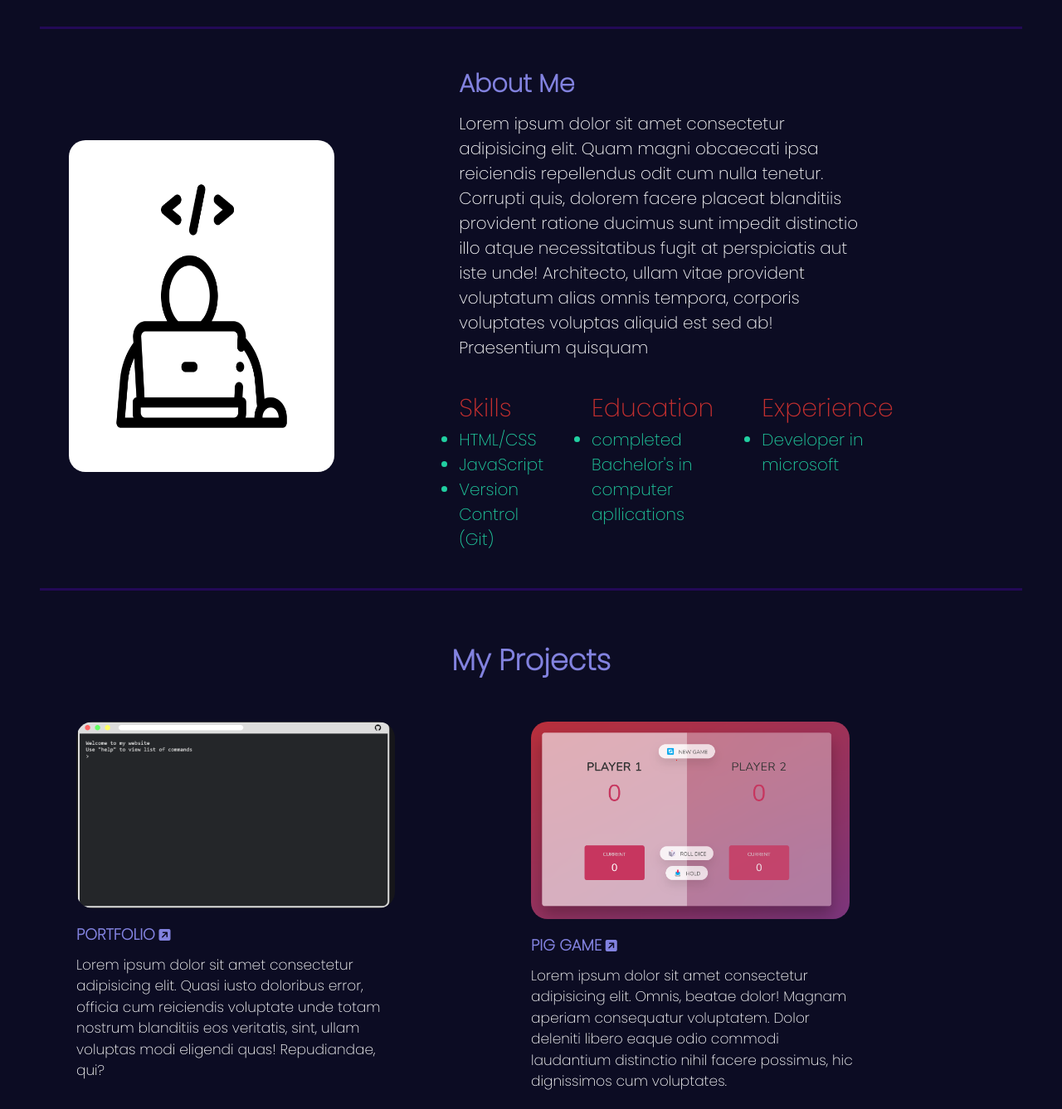
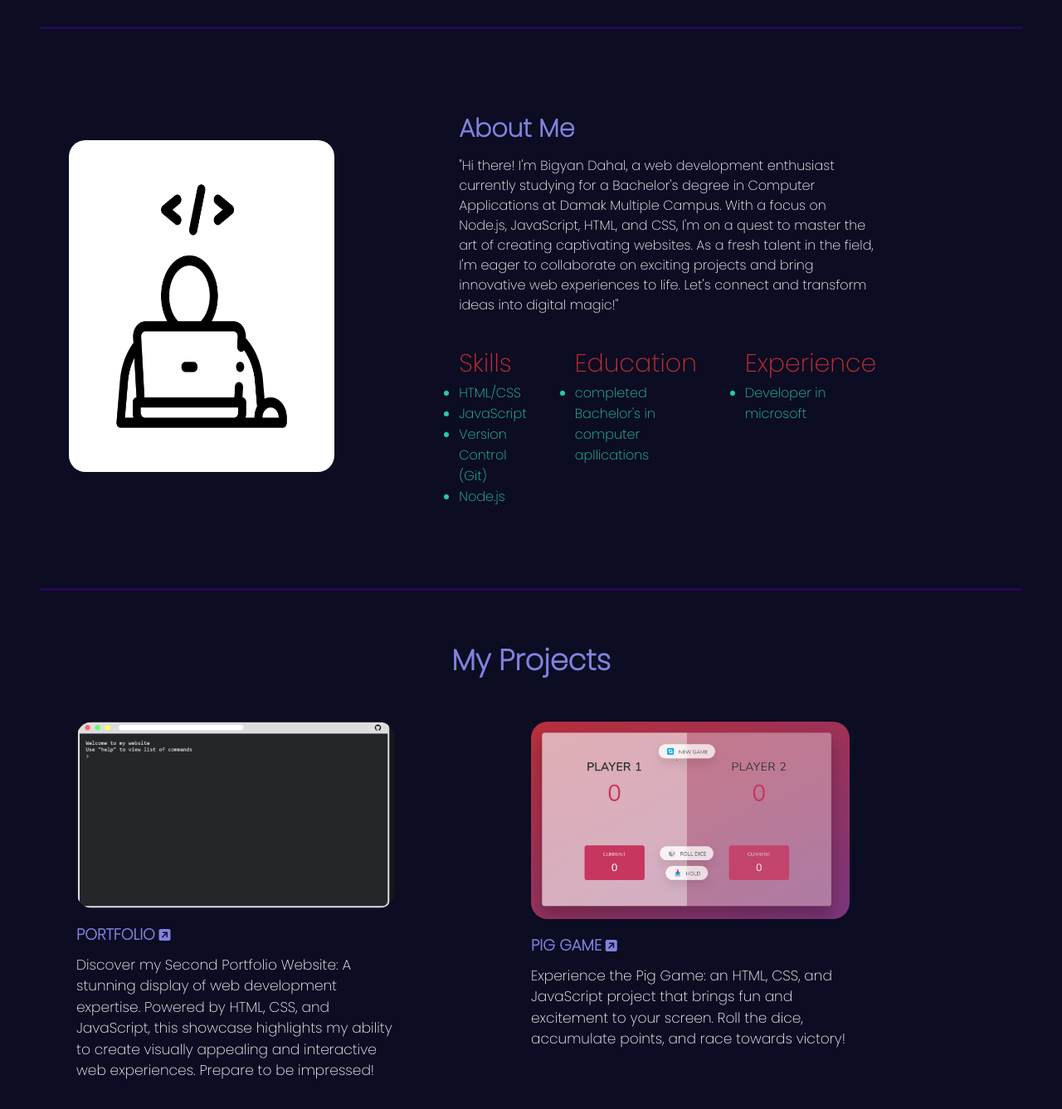
Before and after one commit to Bigyan-009/assignments, a plain HTML site: page projects/portfolio/index.html in a window 1280 px wide. Shown: the part 660-1997 px from the top of the page at 83% size. Drawn offline with Linux system fonts and the light colour scheme.

Commit message:
minor changes in description

```diff
--- a/projects/portfolio/css/style.css
+++ b/projects/portfolio/css/style.css
@@ -119,14 +119,14 @@ hr {
   position: relative;
 }
 .tab-titles ul li {
-  font-size: 20px;
+  font-size: 16px;
   color: rgb(33, 207, 161);
 }
 .tab-titles p {
   font-size: 30px;
 }
 .about-description {
-  font-size: 20px;
+  font-size: 16px;
 }
 /* projects section */
 .projects {
--- a/projects/portfolio/index.html
+++ b/projects/portfolio/index.html
@@ -66,13 +66,13 @@
       <div class="about-right">
         <h1 class="about-title"><span class="name-color">About Me</span></h1>
         <p class="about-description">
-          Lorem ipsum dolor sit amet consectetur adipisicing elit. Quam magni
-          obcaecati ipsa reiciendis repellendus odit cum nulla tenetur. Corrupti
-          quis, dolorem facere placeat blanditiis provident ratione ducimus sunt
-          impedit distinctio illo atque necessitatibus fugit at perspiciatis aut
-          iste unde! Architecto, ullam vitae provident voluptatum alias omnis
-          tempora, corporis voluptates voluptas aliquid est sed ab! Praesentium
-          quisquam
+          "Hi there! I'm Bigyan Dahal, a web development enthusiast currently
+          studying for a Bachelor's degree in Computer Applications at Damak
+          Multiple Campus. With a focus on Node.js, JavaScript, HTML, and CSS,
+          I'm on a quest to master the art of creating captivating websites. As
+          a fresh talent in the field, I'm eager to collaborate on exciting
+          projects and bring innovative web experiences to life. Let's connect
+          and transform ideas into digital magic!"
         </p>
         <div class="tab-titles">
           <div>
@@ -81,6 +81,7 @@
               <li>HTML/CSS</li>
               <li>JavaScript</li>
               <li>Version Control (Git)</li>
+              <li>Node.js</li>
             </ul>
           </div>
           <div>
@@ -108,30 +109,29 @@
           <img class="project-img" src="./img/p1.png" alt="" />
 
           <div class="project-info">
-            <a href="https://bigyan-009.github.io/website/"
+            <a href="https://bigyan-009.github.io/website/" target="_blank"
               ><h3>PORTFOLIO</h3>
               <i class="fa-solid fa-square-arrow-up-right"> </i
             ></a>
             <p>
-              Lorem ipsum dolor sit amet consectetur adipisicing elit. Quasi
-              iusto doloribus error, officia cum reiciendis voluptate unde totam
-              nostrum blanditiis eos veritatis, sint, ullam voluptas modi
-              eligendi quas! Repudiandae, qui?
+              Discover my Second Portfolio Website: A stunning display of web
+              development expertise. Powered by HTML, CSS, and JavaScript, this
+              showcase highlights my ability to create visually appealing and
+              interactive web experiences. Prepare to be impressed!
             </p>
           </div>
         </div>
         <div class="projects-right">
           <img class="project-img" src="./img/p2.png" alt="" />
           <div class="project-info">
-            <a href="https://bigyan-009.github.io/pig-game/">
+            <a href="https://bigyan-009.github.io/pig-game/" target="_blank">
               <h3>PIG GAME</h3>
               <i class="fa-solid fa-square-arrow-up-right"> </i>
             </a>
             <p>
-              Lorem ipsum dolor sit amet consectetur adipisicing elit. Omnis,
-              beatae dolor! Magnam aperiam consequatur voluptatem. Dolor
-              deleniti libero eaque odio commodi laudantium distinctio nihil
-              facere possimus, hic dignissimos cum voluptates.
+              Experience the Pig Game: an HTML, CSS, and JavaScript project that
+              brings fun and excitement to your screen. Roll the dice,
+              accumulate points, and race towards victory!
             </p>
           </div>
         </div>
@@ -153,16 +153,16 @@
           </p>
           <p><i class="fa-solid fa-phone"></i> 9816956394</p>
           <div class="social-link">
-            <a href="https://www.facebook.com/bigyan.dahal.399"
+            <a href="https://www.facebook.com/bigyan.dahal.399" target="_blank"
               ><i class="fa-brands fa-facebook"></i
             ></a>
-            <a href="https://www.instagram.com/bigyan_0/"
+            <a href="https://www.instagram.com/bigyan_0/" target="_blank"
               ><i class="fa-brands fa-instagram"></i
             ></a>
-            <a href="https://github.com/Bigyan-009"
+            <a href="https://github.com/Bigyan-009" target="_blank"
               ><i class="fa-brands fa-github"></i
             ></a>
-            <a href="https://twitter.com/Bigyan_Dahal_"
+            <a href="https://twitter.com/Bigyan_Dahal_" target="_blank"
               ><i class="fa-brands fa-twitter"></i
             ></a>
           </div>
```
